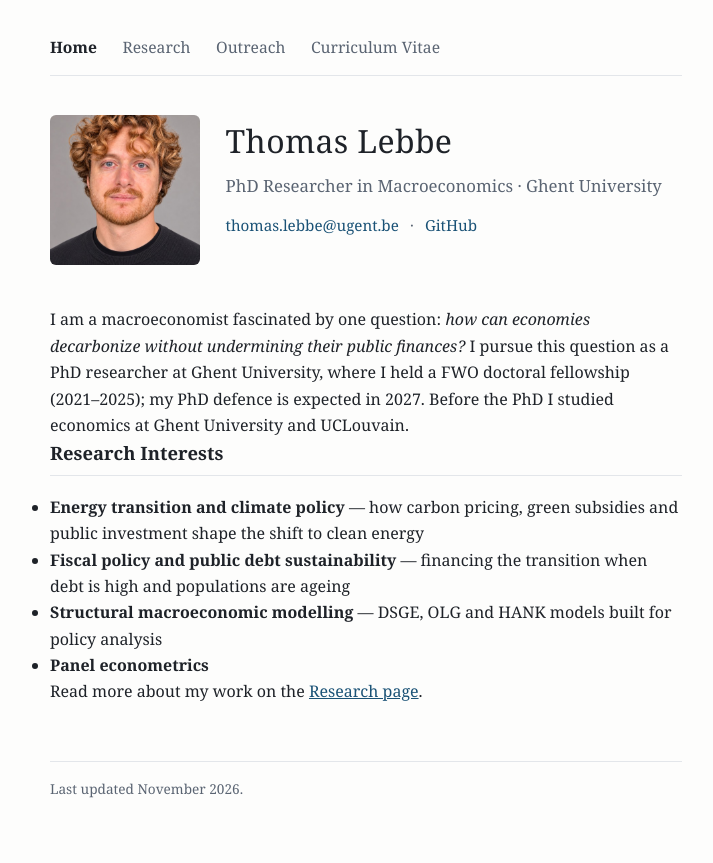
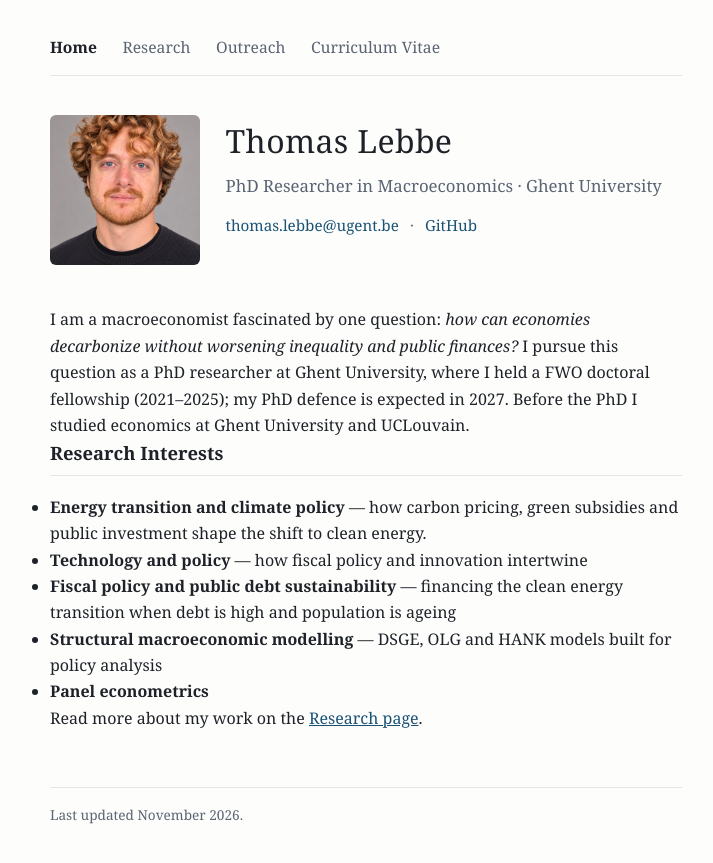
Before and after one commit to thomaslebbe/thomaslebbe.github.io, a Jekyll site: the page built from index.md, in a window 1280 px wide. Shown: the top 863 px of the page, without its empty margins (274-987 px from the left). Built offline with Jekyll 4.4.1, drawn with Linux system fonts in a browser that asks for light colours; our own code applies the rules of GitHub Pages for plain Markdown files.

Commit message:
Update index.md (via Pages CMS)

```diff
--- a/index.md
+++ b/index.md
@@ -1,14 +1,12 @@
 ---
-layout: home
-permalink: /
 ---
-
-I am a macroeconomist fascinated by one question: *how can economies decarbonize without undermining their public finances?* I pursue this question as a PhD researcher at Ghent University, where I held a FWO doctoral fellowship (2021–2025); my PhD defence is expected in 2027. Before the PhD I studied economics at Ghent University and UCLouvain.
+I am a macroeconomist fascinated by one question: *how can economies decarbonize without worsening inequality and public finances?* I pursue this question as a PhD researcher at Ghent University, where I held a FWO doctoral fellowship (2021–2025); my PhD defence is expected in 2027. Before the PhD I studied economics at Ghent University and UCLouvain.
 
 ## Research Interests
 
-- **Energy transition and climate policy** — how carbon pricing, green subsidies and public investment shape the shift to clean energy
-- **Fiscal policy and public debt sustainability** — financing the transition when debt is high and populations are ageing
+- **Energy transition and climate policy** — how carbon pricing, green subsidies and public investment shape the shift to clean energy.
+- **Technology and policy** — how fiscal policy and innovation intertwine
+- **Fiscal policy and public debt sustainability** — financing the clean energy transition when debt is high and population is ageing
 - **Structural macroeconomic modelling** — DSGE, OLG and HANK models built for policy analysis
 - **Panel econometrics**
 
```
